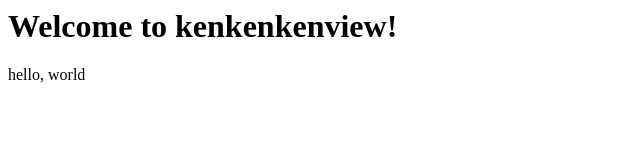
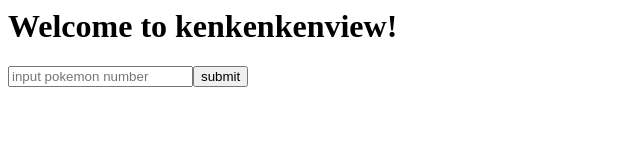
Before and after one commit to kenkenkenview/kenkenkenview.github.io, a plain HTML site: page index.html in a window 1280 px wide. Shown: the whole page, without its empty margins (0-640 px from the left). Drawn offline with Linux system fonts and the light colour scheme.

Commit message:
metamon funclub

```diff
--- a/index.html
+++ b/index.html
@@ -8,7 +8,7 @@
     <h1>
       Welcome to kenkenkenview!
     </h1>
-    <div id="test"></div>
+    <div id="root"></div>
     <script src="./script.js"></script>
   </body>
 
--- a/script.js
+++ b/script.js
@@ -1,2 +1,14 @@
-const test = document.getElementById('test');
-test.textContent = 'hello, world';
+async function callApi(){
+  const number = document.getElementById('number').value;
+  const image = document.getElementById('image')
+  image.src = `https://raw.githubusercontent.com/PokeAPI/sprites/master/sprites/pokemon/other/official-artwork/${number}.png`
+  const res =await fetch(`https://pokeapi.co/api/v2/pokemon-species/${number}/`)
+  const resJson =await res.json();
+  console.log(resJson.names[0].name);
+  const name = document.getElementById('name');
+  name.textContent = resJson.names[0].name;
+}
+
+const root = document.getElementById('root');
+root.innerHTML = "<input id='number' type='number' placeholder='input pokemon number'/><button id='submit'>submit</button><br><div id='name'></div><img id='image'></img>"
+document.getElementById('submit').addEventListener('click',callApi)
```
